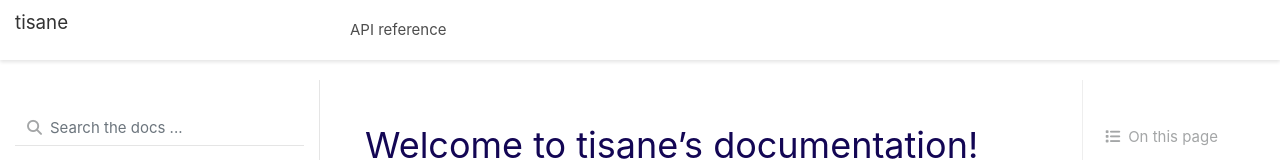
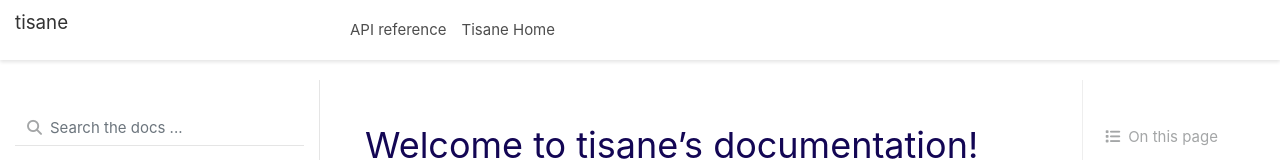
Before and after one commit to audreyseo/audreyseo-docs-test, a plain HTML site: page src/html/index.html in a window 1280 px wide. Shown: the top 160 px of the page. Drawn offline with Linux system fonts and the light colour scheme.

Commit message:
Add new link to tisane "home"

```diff
--- a/src/html/index.html
+++ b/src/html/index.html
@@ -69,6 +69,9 @@
  <a class="reference internal nav-link" href="reference/index.html">
   API reference
  </a>
+</li>
+<li class="toctree-l1 nav-item">
+  <a class="reference internal nav-link" href="https://audreyseo.github.io/jekyll-doc-theme-test/">Tisane Home</a>
 </li>
 
 
```
Also changed, not shown: 1 other file.
